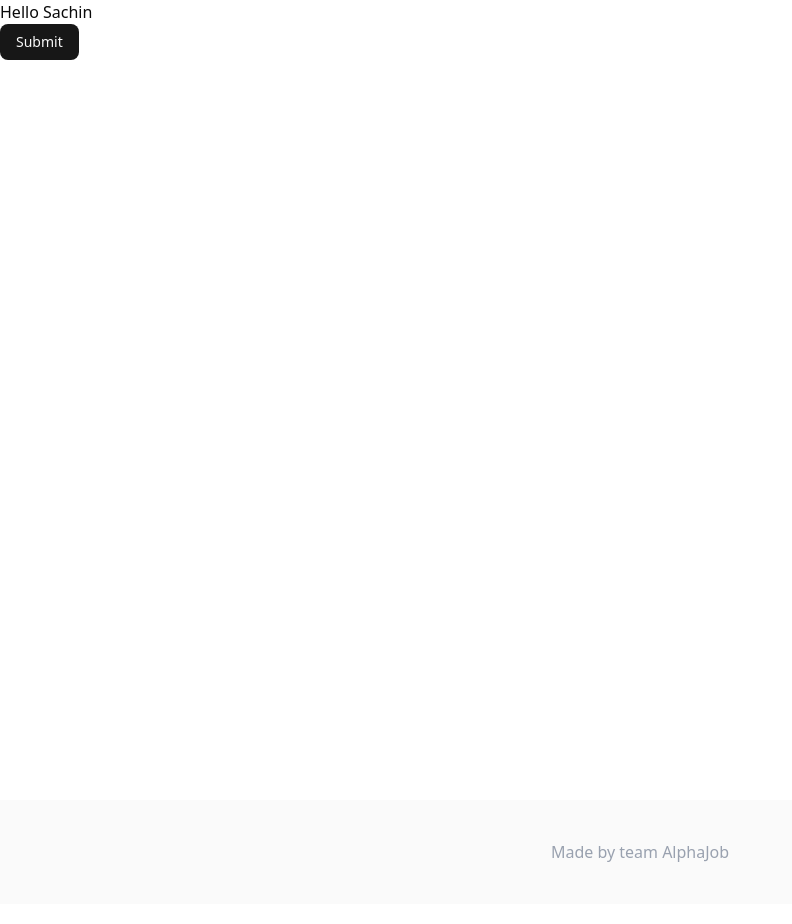
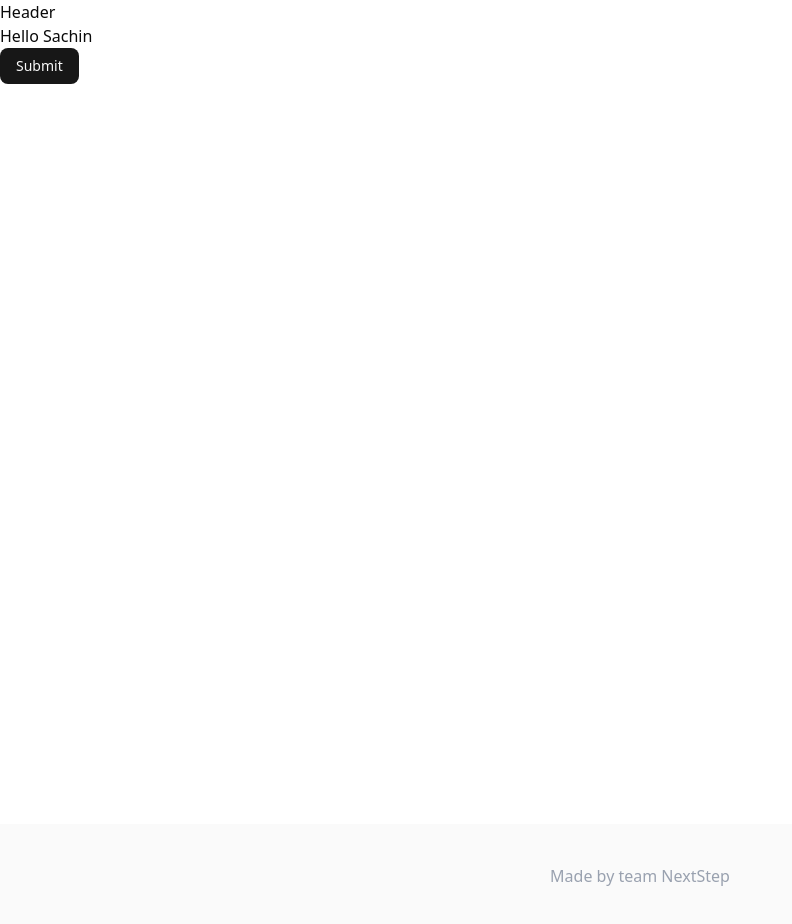
Before and after one commit to sachingautam007/career-builder, a Next.js app: page / in a window 1280 px wide. Shown: the top 924 px of the page, without its empty margins (0-792 px from the left). Built offline with nearby package versions, Linux system fonts and the light colour scheme.

Commit message:
Added Header and make changes in Layout.

```diff
--- a/app/layout.js
+++ b/app/layout.js
@@ -1,7 +1,7 @@
 import { Geist, Geist_Mono } from "next/font/google";
 import "./globals.css";
 import { ThemeProvider } from "@/components/theme-provider"
-
+import Header from "@/components/header";
 const geistSans = Geist({
   variable: "--font-geist-sans",
   subsets: ["latin"],
@@ -13,8 +13,8 @@ const geistMono = Geist_Mono({
 });
 
 export const metadata = {
-  title: "Create Next App",
-  description: "Generated by create next app",
+  title: "NextStep career mentor",
+  description: "Generated by NextStep team",
 };
 
 export default function RootLayout({ children }) {
@@ -30,11 +30,12 @@ export default function RootLayout({ children }) {
             disableTransitionOnChange
           >
             {/* header describing the heading */}
+            <Header />
             <main className="min-h-screen">{children}</main>
             {/* footer show capyright */}
             <footer className="bg-muted/48 py-10">
             <div className="container mx-auto px-4 text-center text-gray-400">
-              <p>Made by team AlphaJob</p>
+              <p>Made by team NextStep</p>
             </div>
             </footer>
           </ThemeProvider>
--- a/components/header.jsx
+++ b/components/header.jsx
@@ -0,0 +1,4 @@
+const Header = () => {
+  return <div>Header</div>;
+};
+export default Header;
```
